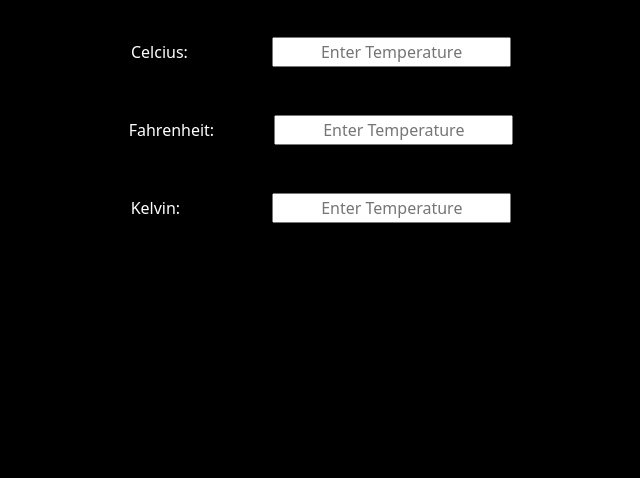
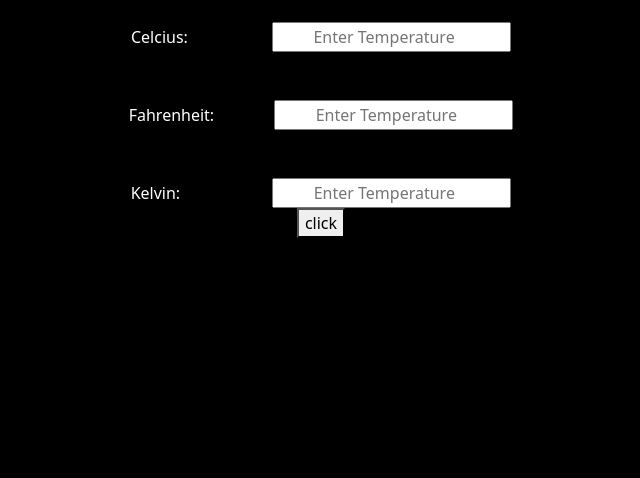
Before and after one commit to BeyzaNurKaradana/Temparature_Converter_Project, a plain HTML site: page index.html in a window 1280 px wide. Shown: the part 322-800 px from the top of the page, without its empty margins (319-959 px from the left). Drawn offline with nearby package versions, Linux system fonts and the light colour scheme.

Commit message:
added js codes if else blocks

```diff
--- a/index.html
+++ b/index.html
@@ -7,7 +7,7 @@
     <link href="https://cdn.jsdelivr.net/npm/bootstrap@5.3.2/dist/css/bootstrap.min.css" rel="stylesheet" integrity="sha384-T3c6CoIi6uLrA9TneNEoa7RxnatzjcDSCmG1MXxSR1GAsXEV/Dwwykc2MPK8M2HN" crossorigin="anonymous">
     <link rel="stylesheet" href="style.css">
 </head>
-<body>
+<body >
 
 
     <section class=" text-white">
@@ -21,19 +21,23 @@
                     <div class="mt-5 ">
                         <label class="celcius" >Celcius: </label>
                         <input class=" input-one text-center "  id="celcius"
-                            type="text" step="1" placeholder="Enter Temperature">
+                            type="number" step="1" placeholder="Enter Temperature">
                     </div>
 
                     <div class="mt-5 ">
                         <label class="fahrenheit">Fahrenheit:  </label>
                         <input class=" input-two text-center "  id="fahrenheit"
-                            type="text" step="1" placeholder="Enter Temperature">
+                            type="number" step="1" placeholder="Enter Temperature">
                     </div>
 
                     <div class="mt-5 ">
                         <label class="kelvin" >Kelvin:  </label>
                         <input class=" input-three text-center "   id="kelvin"
-                            type="text" step="1" placeholder="Enter Temperature">
+                            type="number" step="1" placeholder="Enter Temperature">
+                    </div>
+
+                    <div>
+                        <button onclick="calculate()">click</button>
                     </div>
 
                 </div>
@@ -42,7 +46,7 @@
         </div>
     </section>
 
-
+    <script src="script.js"></script>
     <script src="https://cdn.jsdelivr.net/npm/bootstrap@5.3.2/dist/js/bootstrap.bundle.min.js" integrity="sha384-C6RzsynM9kWDrMNeT87bh95OGNyZPhcTNXj1NW7RuBCsyN/o0jlpcV8Qyq46cDfL" crossorigin="anonymous"></script>
 
 </body>
--- a/script.js
+++ b/script.js
@@ -0,0 +1,40 @@
+function calculate() {
+    let celcius = document.getElementById("celcius").value;
+    let fahrenheit = document.getElementById("fahrenheit").value;
+    let kelvin = document.getElementById("kelvin").value;
+
+
+    if (celcius!== "" && (fahrenheit ==="" || kelvin ==="" )) {
+        celcius = parseFloat(celcius);
+
+        let fahrenheit_cal = (9/5) * celcius + 32;
+        let kelvin_cal = celcius + 273.15;
+
+        document.getElementById("fahrenheit").value = fahrenheit_cal.toFixed(2);
+        document.getElementById("kelvin").value = kelvin_cal.toFixed(2);
+        return;
+
+    } else if (fahrenheit!== "" && (celcius ==="" || kelvin ==="" )) {
+        fahrenheit = parseFloat(fahrenheit);
+
+        let celcius_cal = (5/9) * (fahrenheit-32);
+        let kelvin_cal = celcius_cal + 273.15
+
+        document.getElementById("celcius").value = celcius_cal.toFixed(2);
+        document.getElementById("kelvin").value = kelvin_cal.toFixed(2);
+        return;
+
+    }else if (kelvin!== "" && (celcius ==="" || fahrenheit ==="" )) {
+        kelvin = parseFloat(kelvin);
+
+        let celcius_cal = kelvin - 273.15;
+        let fahrenheit_cal = (9/5) * celcius_cal + 32;
+
+        document.getElementById("celcius").value = celcius_cal.toFixed(2);
+        document.getElementById("fahrenheit").value = fahrenheit_cal.toFixed(2);
+        return;
+
+    }
+
+
+}
--- a/style.css
+++ b/style.css
@@ -17,7 +17,7 @@ body{
     overflow-x: hidden;
     display: flex;
     flex-direction: column;
-    justify-content: center; /* İçeriği dikey olarak merkezler */
+    justify-content: center;
     min-height: 100vh;
 
 }
```
